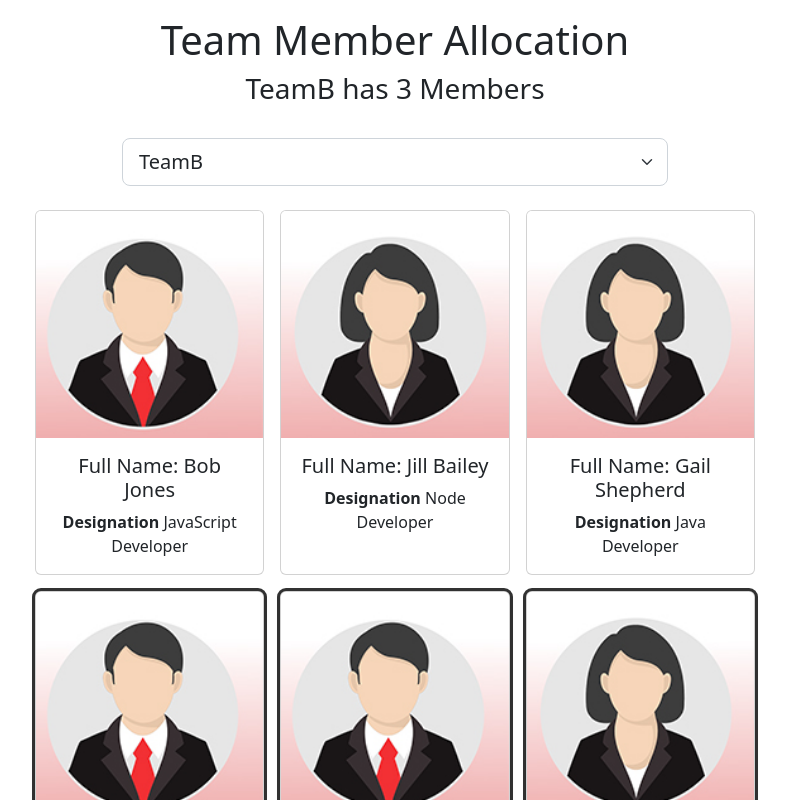
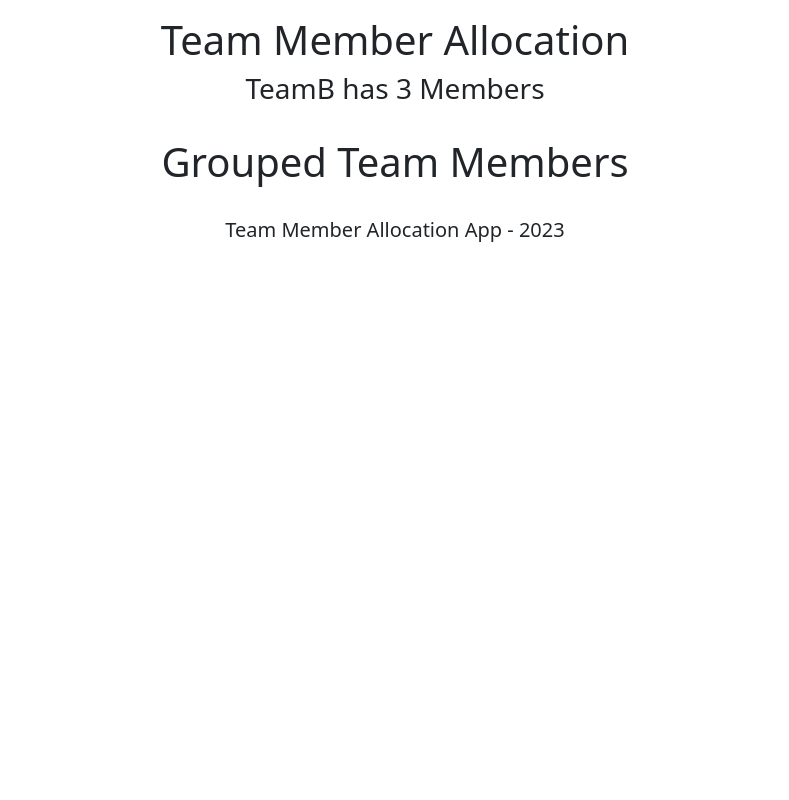
Before and after one commit to Birkity/TeamMemberAllocation, a React (Create React App) app: page /GroupedTeamMembers in a window 1280 px wide. Shown: the top 800 px of the page, without its empty margins (245-1034 px from the left). Built offline with nearby package versions, Linux system fonts and the light colour scheme.

Commit message:
Use router to navigate btw the main page and group page , add navigation and minor edits

```diff
--- a/package.json
+++ b/package.json
@@ -9,6 +9,7 @@
     "bootstrap": "^5.2.3",
     "react": "^18.2.0",
     "react-dom": "^18.2.0",
+    "react-router-dom": "^6.10.0",
     "react-scripts": "5.0.1",
     "web-vitals": "^2.1.4"
   },
--- a/src/App.js
+++ b/src/App.js
@@ -1,13 +1,18 @@
 import "./App.css";
 import React from "react";
-import { useState } from "react";
+import { useState, useEffect } from "react";
 import Header from "./Header";
 import Footer from "./Footer";
+import { BrowserRouter as Router, Route, Routes } from "react-router-dom";
 import Employees from "./Employees";
+import GroupedTeamMembers from "./GroupedTeamMembers";
 
 function App() {
-  const [selectedTeam, setTeam] = useState("TeamB");
-  const [employees, setEmployees] = useState([
+  const [selectedTeam, setTeam] = useState(
+    JSON.parse(localStorage.getItem("selectedTeam")) || "TeamB"
+  );
+  const [employees, setEmployees] = useState(
+    JSON.parse(localStorage.getItem("employeeList")) || [
       {
         id: 1,
         fullName: "Bob Jones",
@@ -92,7 +97,16 @@
         gender: "male",
         teamName: "TeamD",
       },
-  ]);
+    ]
+  );
+
+  useEffect(() => {
+    localStorage.setItem("employeeList", JSON.stringify(employees));
+  }, [employees]);
+
+  useEffect(() => {
+    localStorage.setItem("selectedTeam", JSON.stringify(selectedTeam));
+  }, [selectedTeam]);
 
   function handleTeamSelectionChange(event) {
     setTeam(event.target.value);
@@ -111,7 +125,7 @@
   }
 
   return (
-    <div>
+    <Router>
       <Header
         selectedTeam={selectedTeam}
         teamMemberCount={
@@ -119,14 +133,25 @@
             .length
         }
       />
+      <Routes>
+      <Route path="/" element={
         <Employees
         employees={employees}
         selectedTeam={selectedTeam}
         handleEmployeeCardClick={handleEmployeeCardClick}
         handleTeamSelectionChange={handleTeamSelectionChange}
       />
+      }>
+      </Route>
+      <Route path="/GroupedTeamMembers" element={
+        <GroupedTeamMembers/>
+      }>
+
+      </Route>
+
+      </Routes>
       <Footer />
-    </div>
+    </Router>
   );
 }
 
--- a/src/Employees.js
+++ b/src/Employees.js
@@ -1,7 +1,12 @@
 import "bootstrap/dist/css/bootstrap.min.css";
 import femaleProfile from "./images/femaleProfile.jpg";
 import maleProfile from "./images/maleProfile.jpg";
-const Employees = ({employees, selectedTeam,handleEmployeeCardClick,handleTeamSelectionChange}) => {
+const Employees = ({
+  employees,
+  selectedTeam,
+  handleEmployeeCardClick,
+  handleTeamSelectionChange,
+}) => {
   return (
     <main className="container">
       <div className="row justify-content-center mt-3 mb-3">
@@ -23,7 +28,7 @@
         <div className="col-8">
           <div className="card-collection">
             {employees.map((employee) => (
-              <div
+              <div key={employee.id}
                 id={employee.id}
                 className={
                   employee.teamName === selectedTeam
--- a/src/Footer.js
+++ b/src/Footer.js
@@ -1,7 +1,13 @@
 const Footer =  () => {
+    var today = new Date();
     return(
-        <footer>
-         <h1>Footer</h1>
+        <footer className="container">
+        <div className="row justify-content-center mt-3 mb-4">
+        <div className="col-8">
+        <h5>Team Member Allocation App - {today.getFullYear()} </h5>
+        </div>
+        </div>
+
         </footer>
     )
 }
--- /dev/null
+++ b/src/GroupedTeamMembers.js
@@ -0,0 +1,12 @@
+const GroupedTeamMembers = () =>{
+    return(
+<main className="container">
+<div className="row justify-content-center mt-3 mb-4">
+<div className="col-8">
+<h1>Grouped Team Members</h1>
+</div>
+</div>
+</main>
+    )
+}
+export default GroupedTeamMembers;
```
Also changed, not shown: src/Nav.js (added, +18 -0 lines), 1 other file (tests, documents, lock files or other folders). Lines whose indentation alone changed are shown as unchanged.
